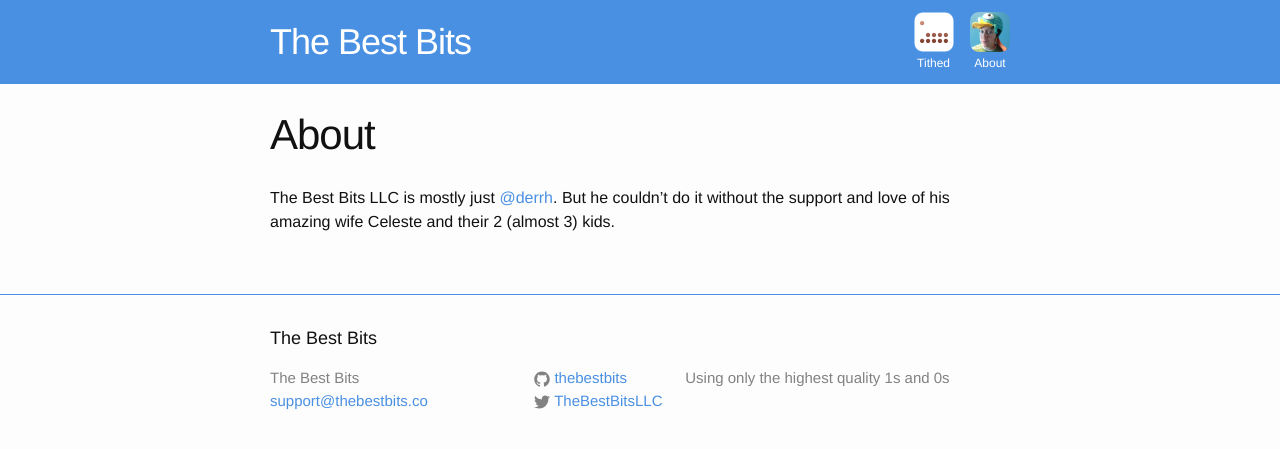
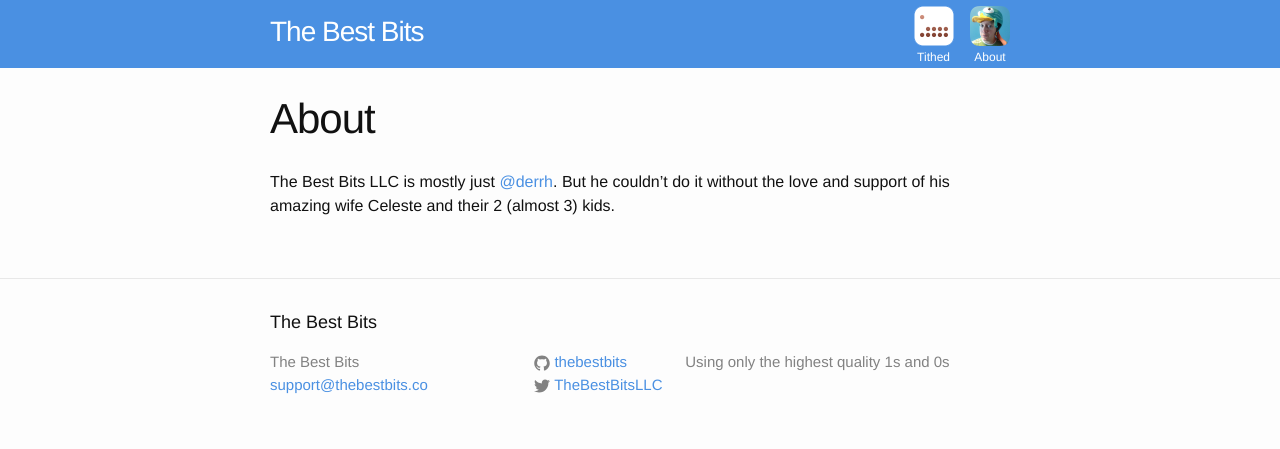
Before and after one commit to thebestbits/thebestbits.github.io, a Jekyll site: the page built from 9_about.md, in a window 1280 px wide. Shown: the top 449 px of the page. Built offline with Jekyll 4.4.1, drawn with Linux system fonts in a browser that asks for light colours.

Commit message:
more tweaks

```diff
--- a/9_about.md
+++ b/9_about.md
@@ -5,4 +5,4 @@ permalink: /about/
 icon: about.png
 ---
 
-The Best Bits LLC is mostly just [@derrh](https://twitter.com/derrh). But he couldn't do it without the support and love of his amazing wife Celeste and their 2 (almost 3) kids.
+The Best Bits LLC is mostly just [@derrh](https://twitter.com/derrh). But he couldn't do it without the love and support of his amazing wife Celeste and their 2 (almost 3) kids.
--- a/_sass/_layout.scss
+++ b/_sass/_layout.scss
@@ -10,8 +10,8 @@
 }
 
 .site-title {
-    font-size: 36px;
-    line-height: 84px;
+    font-size: 28px;
+    line-height: 64px;
     letter-spacing: -1px;
     margin-bottom: 0;
     float: left;
@@ -33,7 +33,7 @@
 	display: inline-block;
         .app-icon {
             display: block;
-	    margin: 12px 12px 0px 0px;
+            margin: 6px 6px 0px 0px;
             width: 40px;
             height: 40px;
         }
@@ -57,7 +57,7 @@
  * Site footer
  */
 .site-footer {
-    border-top: 1px solid $brand-color;
+    border-top: 1px solid $grey-color-light;
     padding: $spacing-unit 0;
 }
 
```
